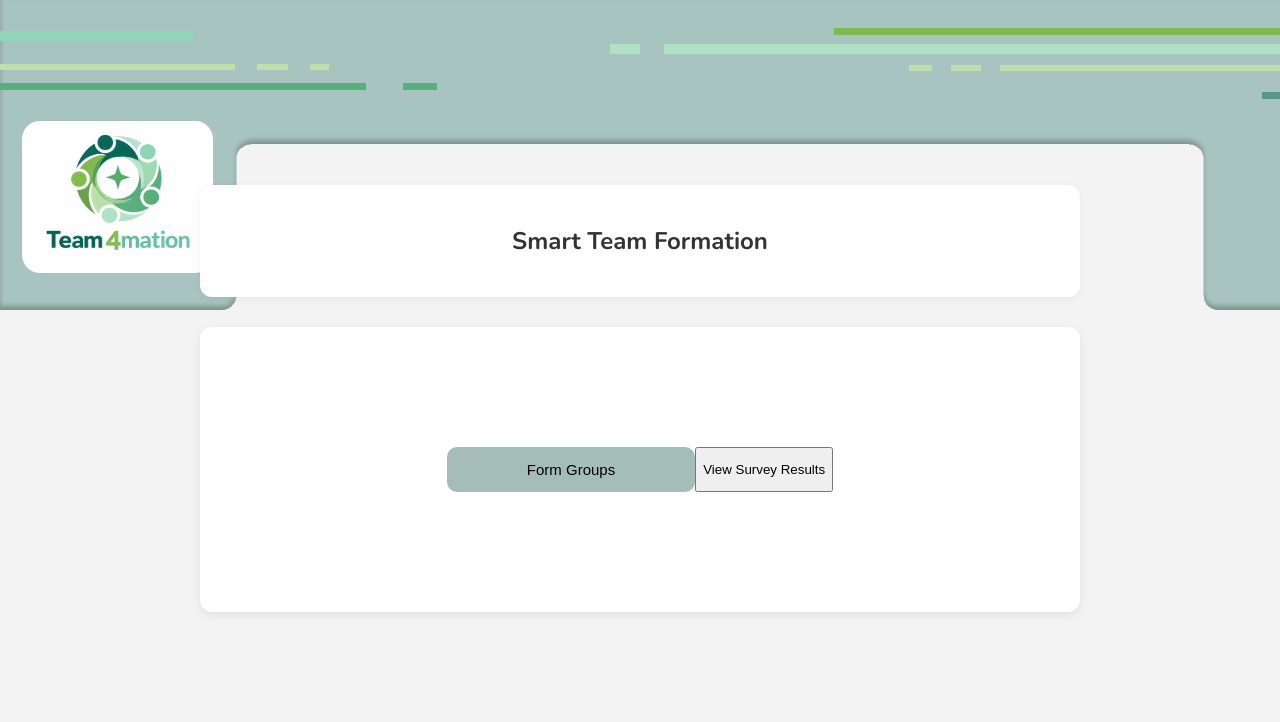
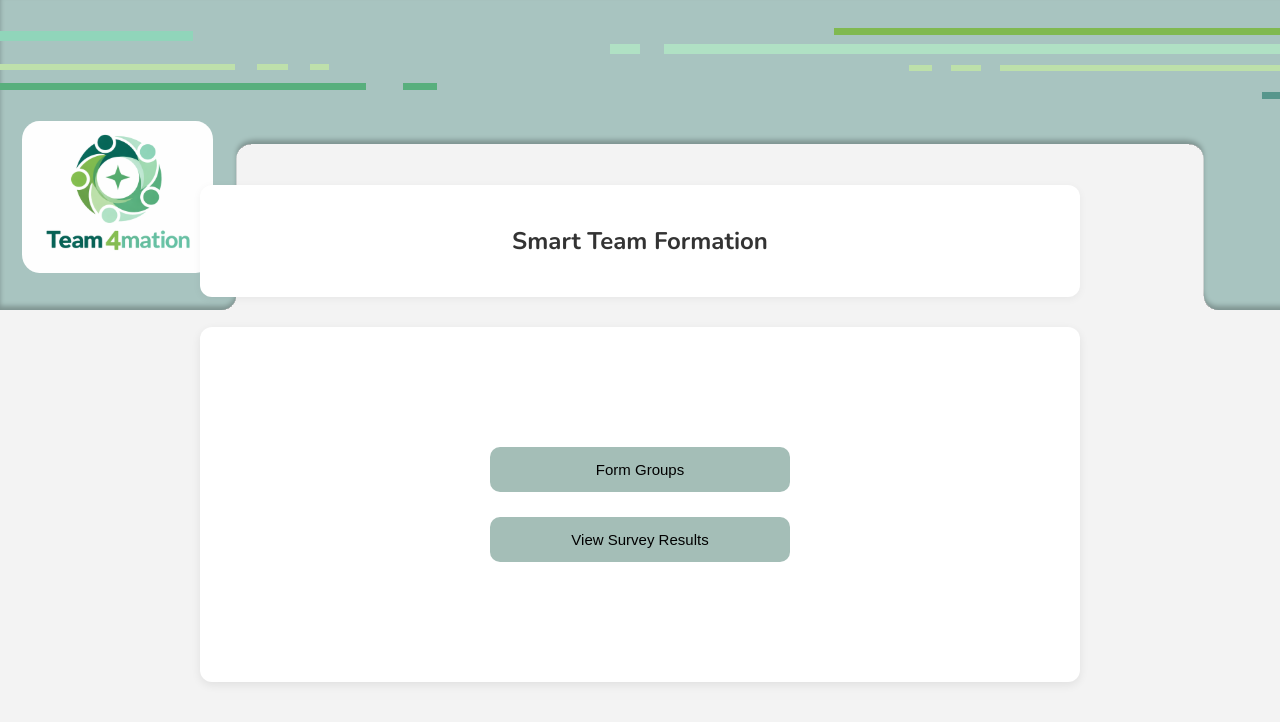
Before and after one commit to arcjun01/team4mation, a React (Vite) app in the folder frontend/: page /team4mation/view-surveys in a window 1280 px wide. Both pictures are taken after a click on the button "Back to Home". Shown: the top 722 px of the page. Built offline with nearby package versions, Linux system fonts and the light colour scheme; no server answers.

Commit message:
Fixed buttons in landing page

```diff
--- a/frontend/src/components/ViewSurveys.jsx
+++ b/frontend/src/components/ViewSurveys.jsx
@@ -43,7 +43,7 @@ const ViewSurveys = () => {
 
   const handleViewResults = () => {
     if (!selectedSurveyId) {
-      setError('Please select a survey first.');
+      setError('Please select a dummy data first.');
       return;
     }
 
@@ -63,7 +63,7 @@ const ViewSurveys = () => {
       <div className="view-surveys-container top-gap-large">
         <div className="survey-container">
           <div className="question-container">
-            <h1>Select a Survey</h1>
+            <h1>Select Dummy Data</h1>
           </div>
 
           {loading ? (
--- a/frontend/src/css/LandingPage.css
+++ b/frontend/src/css/LandingPage.css
@@ -64,11 +64,14 @@
   box-shadow: 0 3px 10px rgba(0, 0, 0, 0.08);
   padding: clamp(40px, 10vw, 120px) clamp(20px, 5vw, 40px);
   display: flex;
-  justify-content: center;
+  flex-direction: column;
+  align-items: center;
+  gap: 25px;
   box-sizing: border-box;
 }
 
 .landing-primary-button {
+  width: 300px;
   padding: 14px 80px;
   border-radius: 10px;
   border: none;
@@ -81,3 +84,18 @@
 .landing-primary-button:hover {
   background-color: #94b0a9;
 }
+
+.landing-secondary-button {
+  width: 300px;
+  padding: 14px 80px;
+  border-radius: 10px;
+  border: none;
+  background-color: #a4beb7;
+  color: #000;
+  font-size: 15px;
+  cursor: pointer;
+}
+
+.landing-secondary-button:hover {
+  background-color: #94b0a9;
+}
```
